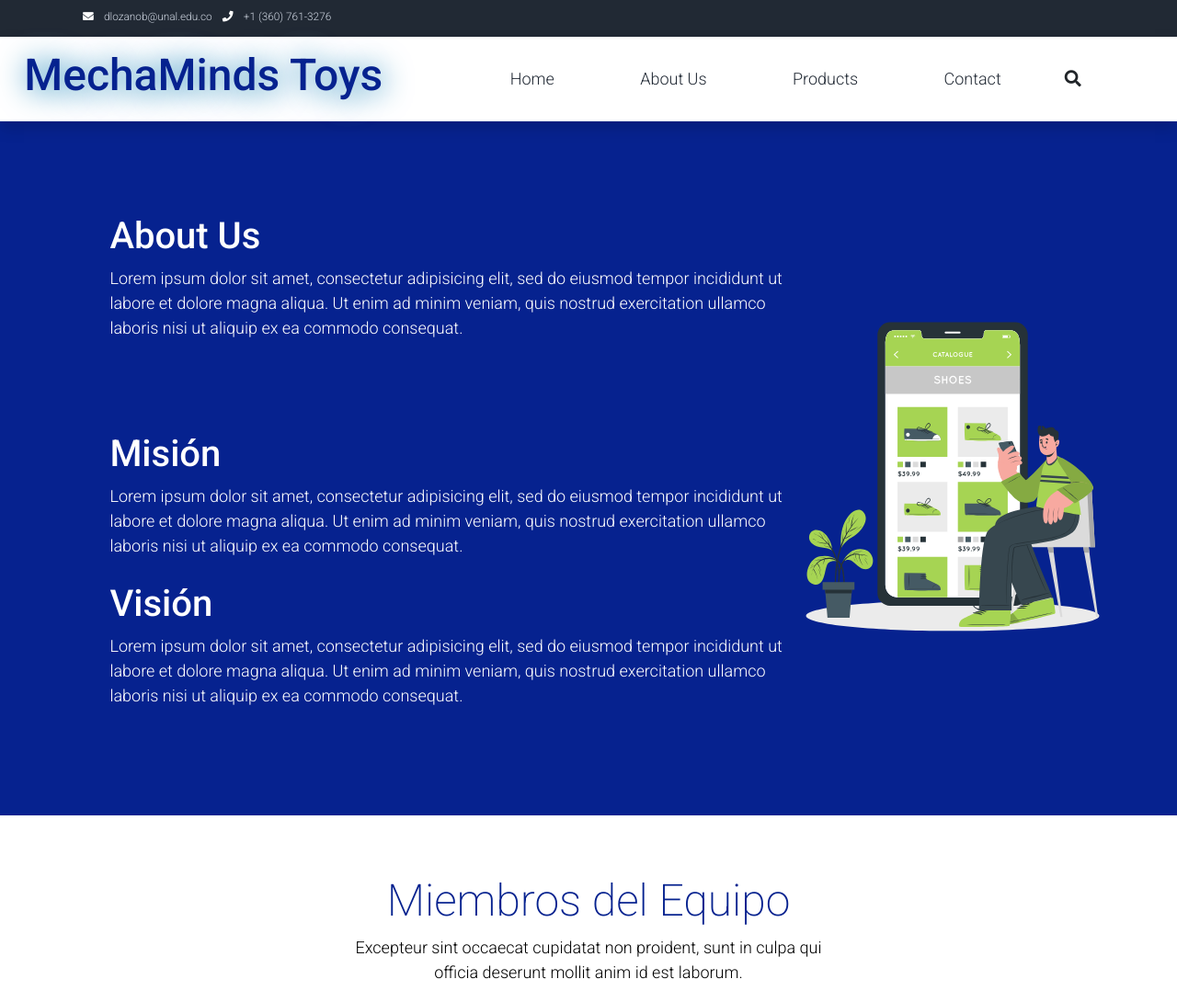
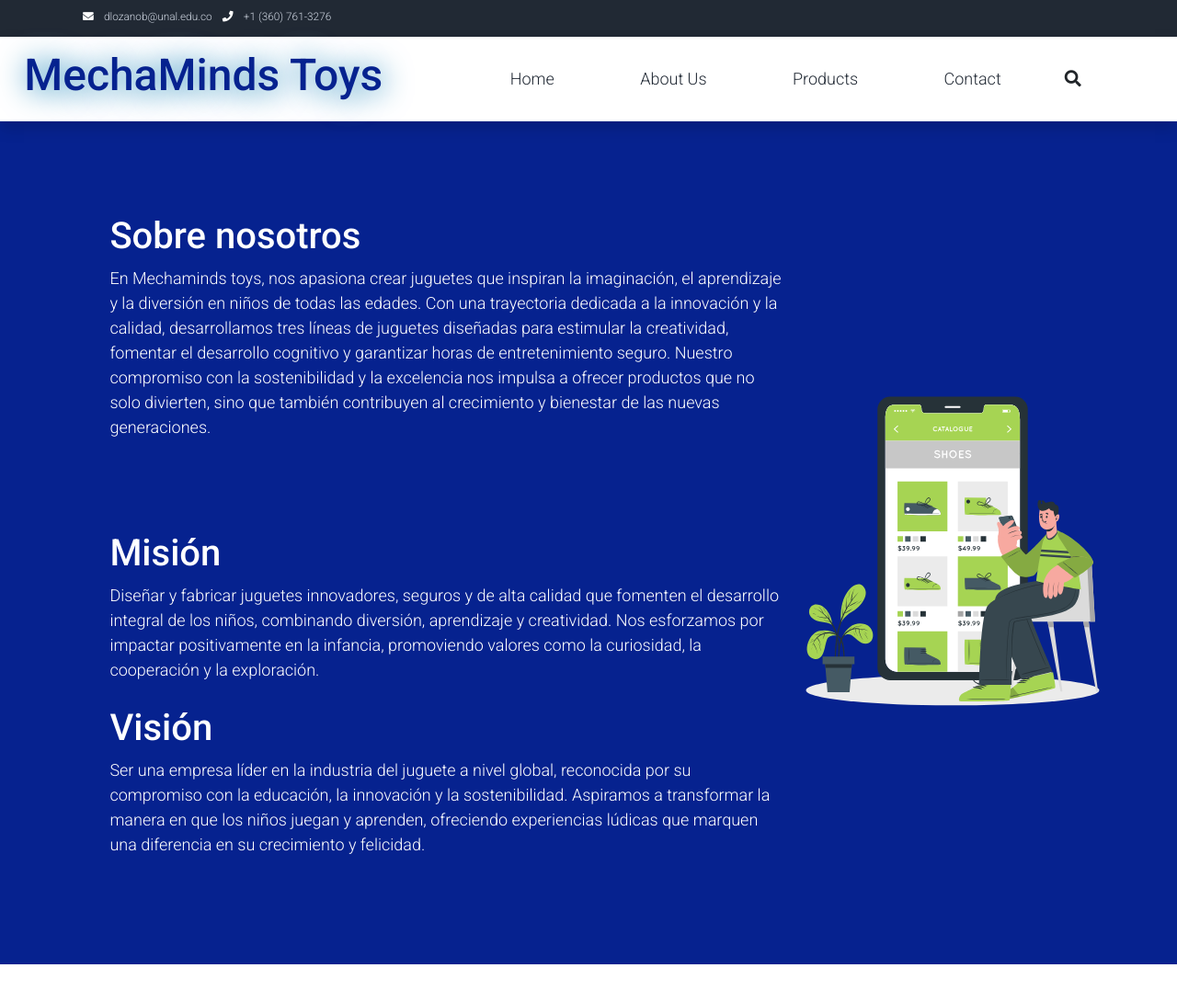
Before and after one commit to alejo9812/APM_Fabrica_de_Juguetes, a plain HTML site: page about.html in a window 1280 px wide. Shown: the top 1090 px of the page at 92% size. Drawn offline with Linux system fonts and the light colour scheme.

Commit message:
Update about.html

```diff
--- a/about.html
+++ b/about.html
@@ -113,29 +113,23 @@ https://templatemo.com/tm-559-zay-shop
         <div class="container" id="abt-container">
             <div class="row align-items-center py-5">
                 <div class="col-md-8 text-white">
-                    <h1>About Us</h1>
+                    <h1>Sobre nosotros</h1>
                     <p>
-                        Lorem ipsum dolor sit amet, consectetur adipisicing elit, sed do eiusmod
-                        tempor incididunt ut labore et dolore magna aliqua. Ut enim ad minim veniam,
-                        quis nostrud exercitation ullamco laboris nisi ut aliquip ex ea commodo consequat.
+                        En Mechaminds toys, nos apasiona crear juguetes que inspiran la imaginación, el aprendizaje y la diversión en niños de todas las edades. Con una trayectoria dedicada a la innovación y la calidad, desarrollamos tres líneas de juguetes diseñadas para estimular la creatividad, fomentar el desarrollo cognitivo y garantizar horas de entretenimiento seguro. Nuestro compromiso con la sostenibilidad y la excelencia nos impulsa a ofrecer productos que no solo divierten, sino que también contribuyen al crecimiento y bienestar de las nuevas generaciones.
                     </p>
                 </div>
 
                 <div class="col-md-8 text-white">
                     <h1>Misión</h1>
                     <p>
-                        Lorem ipsum dolor sit amet, consectetur adipisicing elit, sed do eiusmod
-                        tempor incididunt ut labore et dolore magna aliqua. Ut enim ad minim veniam,
-                        quis nostrud exercitation ullamco laboris nisi ut aliquip ex ea commodo consequat.
+                        Diseñar y fabricar juguetes innovadores, seguros y de alta calidad que fomenten el desarrollo integral de los niños, combinando diversión, aprendizaje y creatividad. Nos esforzamos por impactar positivamente en la infancia, promoviendo valores como la curiosidad, la cooperación y la exploración.
                     </p>
                 </div>
 
                 <div class="col-md-8 text-white">
                     <h1>Visión</h1>
                     <p>
-                        Lorem ipsum dolor sit amet, consectetur adipisicing elit, sed do eiusmod
-                        tempor incididunt ut labore et dolore magna aliqua. Ut enim ad minim veniam,
-                        quis nostrud exercitation ullamco laboris nisi ut aliquip ex ea commodo consequat.
+                        Ser una empresa líder en la industria del juguete a nivel global, reconocida por su compromiso con la educación, la innovación y la sostenibilidad. Aspiramos a transformar la manera en que los niños juegan y aprenden, ofreciendo experiencias lúdicas que marquen una diferencia en su crecimiento y felicidad.
                     </p>
                 </div>
 
@@ -154,8 +148,7 @@ https://templatemo.com/tm-559-zay-shop
             <div class="col-lg-6 m-auto">
                 <h1 class="h1 text-success">Miembros del Equipo</h1>
                 <p>
-                    Excepteur sint occaecat cupidatat non proident, sunt in culpa qui officia
-                    deserunt mollit anim id est laborum.
+
                 </p>
             </div>
         </div>
```
